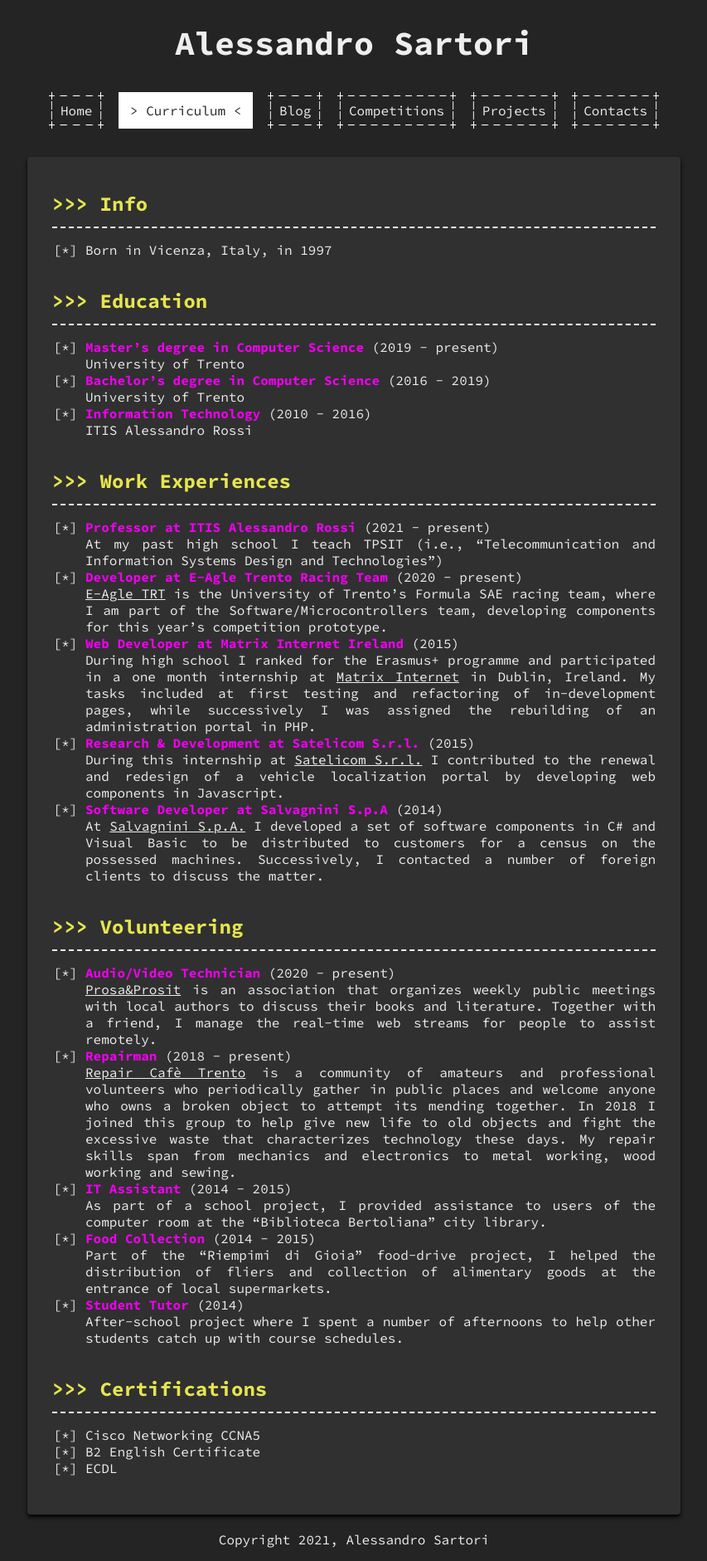
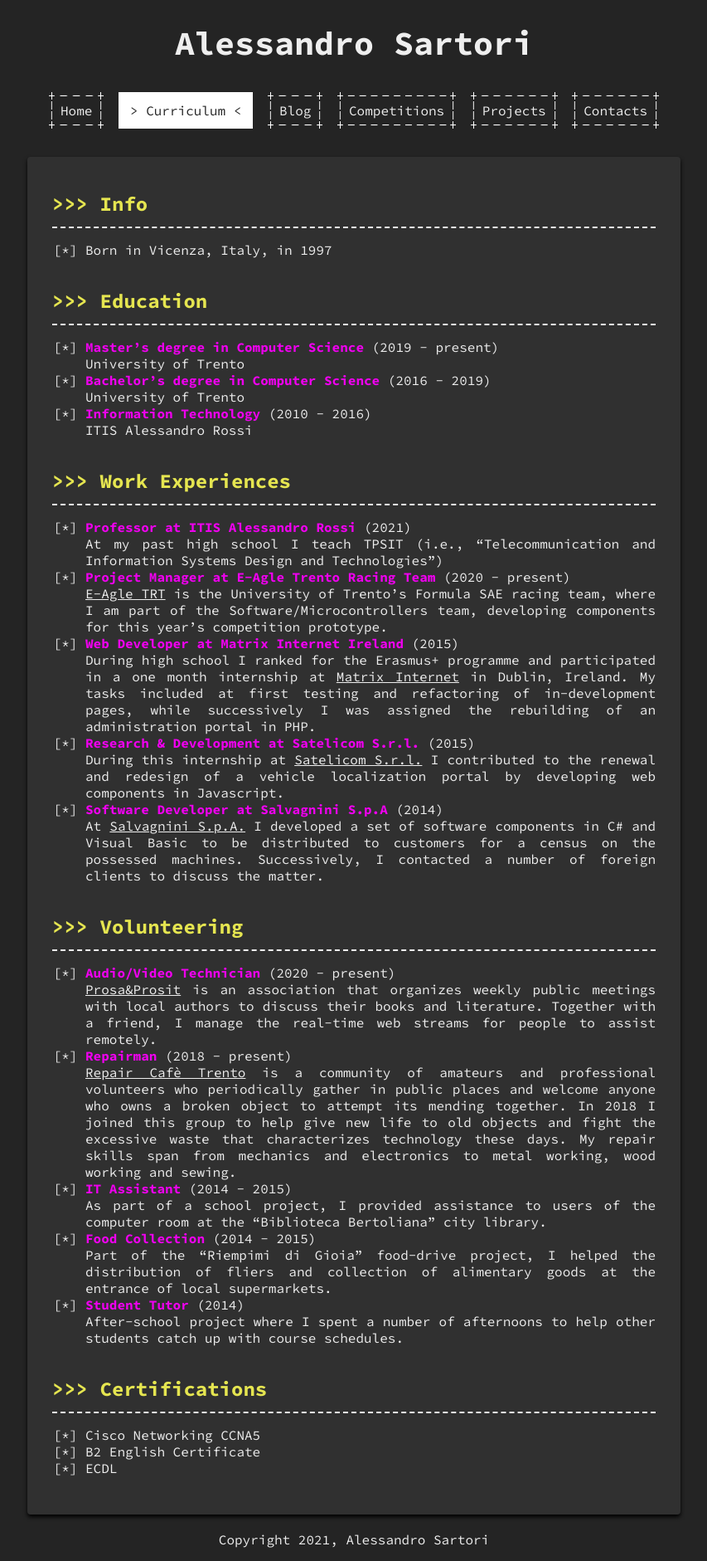
Before and after one commit to AlexSartori/alexsartori.github.io, a Jekyll site: the page built from cv.md, in a window 1280 px wide. Shown: the whole page at 83% size, without its empty margins (213-1066 px from the left). Built offline with Jekyll 4.4.1, drawn with Linux system fonts in a browser that asks for light colours.

Commit message:
Update CV

```diff
--- a/cv.md
+++ b/cv.md
@@ -19,9 +19,9 @@ permalink: /cv
 
 ## \>>> Work Experiences
 ---
-- **Professor at ITIS Alessandro Rossi**{:.highlight-purple} (2021 - present)\\
+- **Professor at ITIS Alessandro Rossi**{:.highlight-purple} (2021)\\
     At my past high school I teach TPSIT (i.e., "Telecommunication and Information Systems Design and Technologies")
-- **Developer at E-Agle Trento Racing Team**{:.highlight-purple} (2020 - present)\\
+- **Project Manager at E-Agle Trento Racing Team**{:.highlight-purple} (2020 - present)\\
     [E-Agle TRT](https://eagletrt.it/) is the University of Trento's Formula SAE racing team, where I am part of the Software/Microcontrollers team, developing components for this year's competition prototype.
 - **Web Developer at Matrix Internet Ireland**{:.highlight-purple} (2015)\\
     During high school I ranked for the Erasmus+ programme and participated in a one month internship at [Matrix Internet](https://www.matrixinternet.ie/) in Dublin, Ireland. My tasks included at first testing and refactoring of in-development pages, while successively I was assigned the rebuilding of an administration portal in PHP.
```
